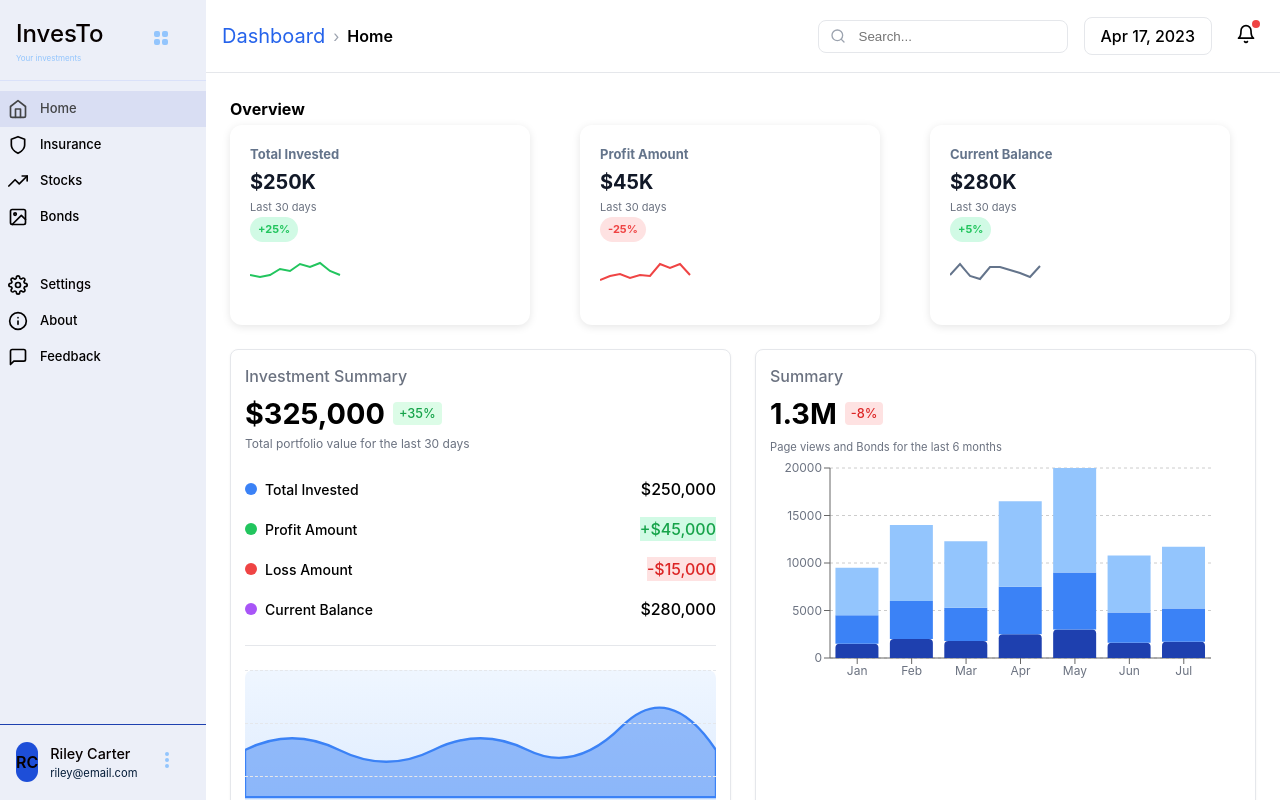
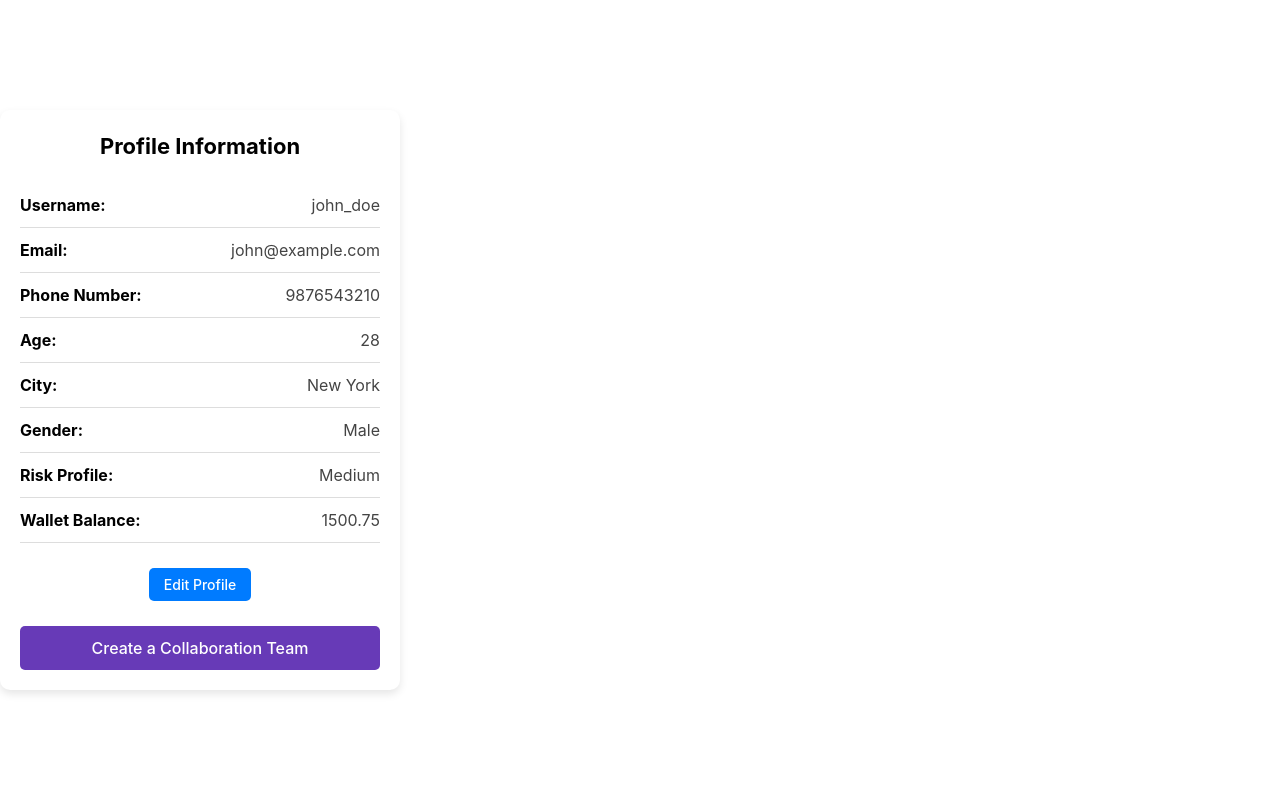
Before and after one commit to rujutamedhi/InvesTo, a React (Vite) app in the folder my-app/: page /profile in a window 1280 px wide. Built offline with nearby package versions, Linux system fonts and the light colour scheme.

Commit message:
routng added

```diff
--- a/my-app/src/App.jsx
+++ b/my-app/src/App.jsx
@@ -1,17 +1,36 @@
-import { useState } from 'react'
-import reactLogo from './assets/react.svg'
-import viteLogo from '/vite.svg'
-import './App.css'
+import { BrowserRouter as Router, Routes, Route, useLocation } from "react-router-dom";
+import Dashboard from "./components/Dashboard";
+import Profile from "./components/Profile";
+import Sidebar from "./components/Sidebar"; // Import Sidebar
+import "./App.css";
 
-import Dashboard from './components/Dashboard'
-function App() {
-  const [count, setCount] = useState(0)
+function Layout() {
+  const location = useLocation(); // Get current route
+  const showSidebar = location.pathname !== "/"; // Hide sidebar on Home page
 
   return (
-    <>
-      <Dashboard />
-    </>
-  )
+    <div className="app-container">
+      {/* <Navbar />
+      <div className="main-content">
+        {showSidebar && <Sidebar />} Show Sidebar except on Home */}
+        <div className="page-content">
+          <Routes>
+            {/* <Route path="/" element={<Home />} /> */}
+            <Route path="/dashboard" element={<Dashboard />} />
+            <Route path="/profile" element={<Profile />} />
+          </Routes>
+        </div>
+      </div>
+    // </div>
+  );
 }
 
-export default App
+function App() {
+  return (
+    <Router>
+      <Layout />
+    </Router>
+  );
+}
+
+export default App;
--- /dev/null
+++ b/my-app/src/components/Profile.jsx
@@ -0,0 +1,70 @@
+import { useState } from "react";
+import "../styles/profile.css"; // Import CSS for styling
+
+export default function Profile() {
+  const [user, setUser] = useState({
+    username: "john_doe",
+    email: "john@example.com",
+    phone_number: "9876543210",
+    age: 28,
+    city: "New York",
+    gender: "Male",
+    risk_profile: "Medium",
+    wallet_balance: 1500.75,
+  });
+
+  const [isEditing, setIsEditing] = useState(false);
+  const [formData, setFormData] = useState({ ...user });
+
+  // Handle Input Change
+  const handleChange = (e) => {
+    setFormData({ ...formData, [e.target.name]: e.target.value });
+  };
+
+  // Save Changes
+  const handleSave = () => {
+    setUser({ ...formData });
+    setIsEditing(false);
+  };
+
+  return (
+    <div className="profile-container">
+      <h2 className="profile-title">Profile Information</h2>
+
+      <div className="profile-details">
+        {Object.keys(user).map((key) => (
+          <div key={key} className="profile-row">
+            <label className="profile-label">{key.replace("_", " ")}:</label>
+            {isEditing ? (
+              <input
+                type="text"
+                name={key}
+                value={formData[key]}
+                onChange={handleChange}
+                className="profile-input"
+              />
+            ) : (
+              <span className="profile-value">{user[key]}</span>
+            )}
+          </div>
+        ))}
+      </div>
+
+      <div className="profile-buttons">
+        {isEditing ? (
+          <button className="save-btn" onClick={handleSave}>
+            Save Changes
+          </button>
+        ) : (
+          <button className="edit-btn" onClick={() => setIsEditing(true)}>
+            Edit Profile
+          </button>
+        )}
+      </div>
+
+      <div className="collab-container">
+        <button className="collab-btn">Create a Collaboration Team</button>
+      </div>
+    </div>
+  );
+}
--- a/my-app/src/components/Sidebar.jsx
+++ b/my-app/src/components/Sidebar.jsx
@@ -1,8 +1,9 @@
 "use client"
 
 import "../styles/sidebar.css"
-
+import { useNavigate } from "react-router-dom";
 export default function Sidebar() {
+  const navigate = useNavigate();
   return (
     <div className="sidebar">
       <div className="sidebar-header">
@@ -44,7 +45,7 @@ export default function Sidebar() {
             <p className="user-name">Riley Carter</p>
             <p className="user-email">riley@email.com</p>
           </div>
-          <button className="user-menu-button">
+          <button className="user-menu-button" onClick={() => navigate("/profile")}>
             <svg xmlns="http://www.w3.org/2000/svg" width="20" height="20" viewBox="0 0 20 20" fill="currentColor">
               <path d="M10 6a2 2 0 110-4 2 2 0 010 4zM10 12a2 2 0 110-4 2 2 0 010 4zM10 18a2 2 0 110-4 2 2 0 010 4z" />
             </svg>
@@ -86,65 +87,6 @@ function HomeIcon() {
   )
 }
 
-function AnalyticsIcon() {
-  return (
-    <svg
-      xmlns="http://www.w3.org/2000/svg"
-      width="20"
-      height="20"
-      viewBox="0 0 24 24"
-      fill="none"
-      stroke="currentColor"
-      strokeWidth="2"
-      strokeLinecap="round"
-      strokeLinejoin="round"
-    >
-      <rect x="3" y="3" width="18" height="18" rx="2" ry="2"></rect>
-      <line x1="3" y1="9" x2="21" y2="9"></line>
-      <line x1="9" y1="21" x2="9" y2="9"></line>
-    </svg>
-  )
-}
-
-function ClientsIcon() {
-  return (
-    <svg
-      xmlns="http://www.w3.org/2000/svg"
-      width="20"
-      height="20"
-      viewBox="0 0 24 24"
-      fill="none"
-      stroke="currentColor"
-      strokeWidth="2"
-      strokeLinecap="round"
-      strokeLinejoin="round"
-    >
-      <path d="M17 21v-2a4 4 0 0 0-4-4H5a4 4 0 0 0-4 4v2"></path>
-      <circle cx="9" cy="7" r="4"></circle>
-      <path d="M23 21v-2a4 4 0 0 0-3-3.87"></path>
-      <path d="M16 3.13a4 4 0 0 1 0 7.75"></path>
-    </svg>
-  )
-}
-
-function TasksIcon() {
-  return (
-    <svg
-      xmlns="http://www.w3.org/2000/svg"
-      width="20"
-      height="20"
-      viewBox="0 0 24 24"
-      fill="none"
-      stroke="currentColor"
-      strokeWidth="2"
-      strokeLinecap="round"
-      strokeLinejoin="round"
-    >
-      <path d="M9 11l3 3L22 4"></path>
-      <path d="M21 12v7a2 2 0 0 1-2 2H5a2 2 0 0 1-2-2V5a2 2 0 0 1 2-2h11"></path>
-    </svg>
-  )
-}
 
 function InsuranceIcon() {
   return (
--- /dev/null
+++ b/my-app/src/styles/profile.css
@@ -0,0 +1,100 @@
+/* Profile Container */
+.profile-container {
+    width: 400px;
+    margin: 50px auto;
+    padding: 20px;
+    background: #fff;
+    box-shadow: 0 4px 8px rgba(0, 0, 0, 0.1);
+    border-radius: 10px;
+  }
+
+  /* Title */
+  .profile-title {
+    font-size: 22px;
+    font-weight: bold;
+    text-align: center;
+    margin-bottom: 20px;
+  }
+
+  /* Profile Details */
+  .profile-details {
+    margin-bottom: 20px;
+  }
+
+  .profile-row {
+    display: flex;
+    justify-content: space-between;
+    padding: 10px 0;
+    border-bottom: 1px solid #ddd;
+  }
+
+  .profile-label {
+    font-weight: bold;
+    text-transform: capitalize;
+  }
+
+  .profile-value {
+    color: #444;
+  }
+
+  .profile-input {
+    width: 150px;
+    padding: 5px;
+    border: 1px solid #ccc;
+    border-radius: 5px;
+  }
+
+  /* Buttons */
+  .profile-buttons {
+    text-align: center;
+    margin-top: 15px;
+  }
+
+  .edit-btn,
+  .save-btn {
+    padding: 8px 15px;
+    font-size: 14px;
+    border: none;
+    cursor: pointer;
+    border-radius: 5px;
+    margin: 5px;
+  }
+
+  .edit-btn {
+    background: #007bff;
+    color: white;
+  }
+
+  .save-btn {
+    background: #28a745;
+    color: white;
+  }
+
+  /* Collaboration Button */
+  .collab-container {
+    margin-top: 20px;
+    text-align: center;
+  }
+
+  .collab-btn {
+    width: 100%;
+    padding: 12px;
+    font-size: 16px;
+    background: #673ab7;
+    color: white;
+    border: none;
+    cursor: pointer;
+    border-radius: 5px;
+  }
+
+  .collab-btn:hover {
+    background: #5a2ea3;
+  }
+
+  .edit-btn:hover {
+    background: #0056b3;
+  }
+
+  .save-btn:hover {
+    background: #218838;
+  }
--- a/package.json
+++ b/package.json
@@ -7,5 +7,8 @@
   },
   "author": "",
   "license": "ISC",
-  "description": ""
+  "description": "",
+  "dependencies": {
+    "react-router-dom": "^7.3.0"
+  }
 }
```
Also changed, not shown: 2 other files (tests, documents, lock files or other folders).
